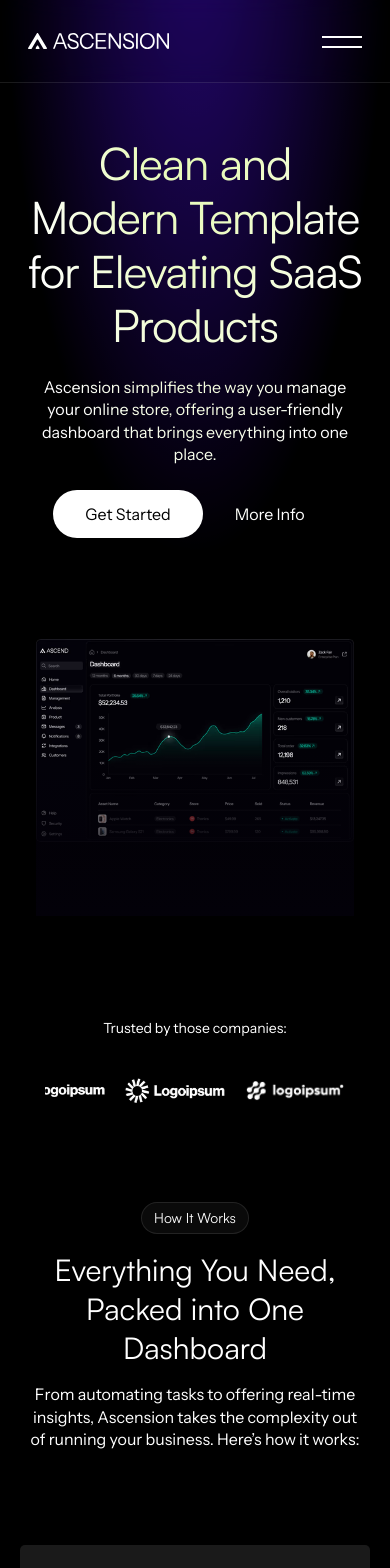
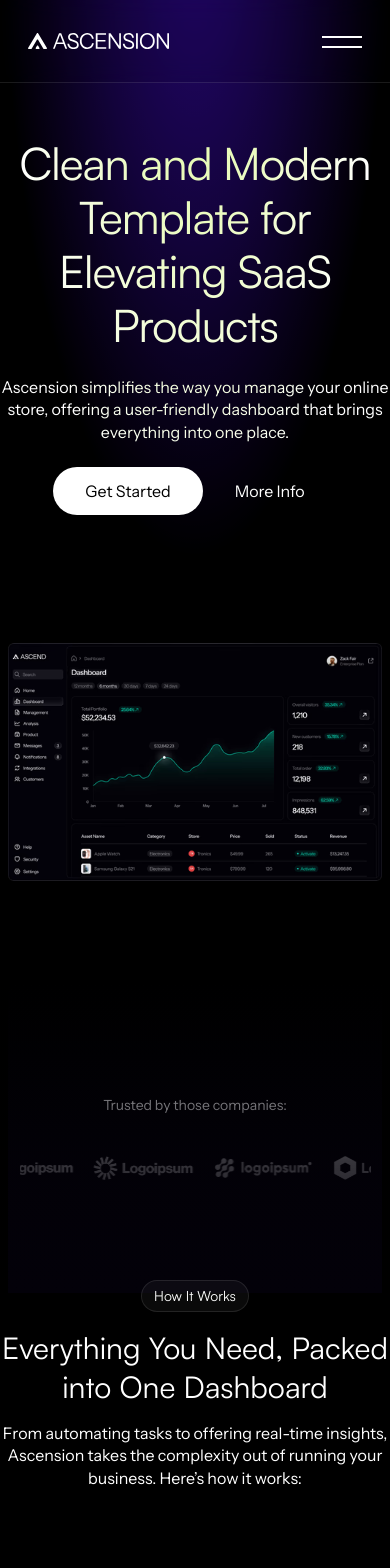
Before and after one commit to Yanmife123/Ascension, a React (Vite) app: page / in a window 390 px wide. Shown: the top 1568 px of the page. Built offline with nearby package versions, Linux system fonts and the light colour scheme.

Commit message:
Added animation to the hero section

```diff
--- a/package.json
+++ b/package.json
@@ -15,6 +15,7 @@
     "embla-carousel-auto-scroll": "^8.6.0",
     "embla-carousel-autoplay": "^8.6.0",
     "embla-carousel-react": "^8.6.0",
+    "motion": "^12.18.1",
     "primereact": "^10.9.5",
     "react": "^19.0.0",
     "react-dom": "^19.0.0",
--- a/src/App.jsx
+++ b/src/App.jsx
@@ -13,16 +13,26 @@ import {
   Final,
   Footer,
 } from "./component";
+import { motion } from "motion/react";
 
 const App = () => {
   return (
     <div className=" bg-black overflow-hidden ">
-      <div className="purple___gradient " />
+      <motion.div
+        initial={{ opacity: 0, height: "1000px" }}
+        animate={{ opacity: 0.46, height: "1360px" }}
+        transition={{
+          delay: 0.5,
+          ease: "easeIn",
+          duration: 0.8,
+        }}
+        className="purple___gradient "
+      />
       <header className="flex__center  paddingX fixed top-0 left-0 w-full py-4  lg:border-b-0 border-b-1  border-b-blurWhite lg:bg-transparent bg-blurBlack backdrop-blur-[10px] z-5 ">
         <Navbar />
       </header>
 
-      <div className="flex__center paddingX try mt-[80px]">
+      <div className="flex__center try mt-[80px]">
         <div className="boxWidth">
           <Hero />
           <Companies />
--- a/src/assets/index.js
+++ b/src/assets/index.js
@@ -14,7 +14,7 @@ import Chart_bar from "./chart-bar.svg";
 import Chart_lne from "./chart-line.svg";
 import magnifying from "./file-magnifying-glass.svg";
 import Square_four from "./squares-four.svg";
-import Background_Gradient from "./nuNdPmlcL83VoB00bmEt8PSo.png";
+import Background_Gradient from "./hero_background1.png";
 import Background_Gradient2 from "./Background_Gradient2.png";
 import Logo_1 from "./Logo_1.png";
 import Logo_2 from "./Logo_2.png";
--- a/src/component/Hero.jsx
+++ b/src/component/Hero.jsx
@@ -1,39 +1,116 @@
 import GetStarted from "./GetStarted";
-import { Hero_image } from "../assets";
+import { Hero_image, Background_Gradient } from "../assets";
+import { delay, easeIn, motion } from "motion/react";
 
 const Hero = () => {
   return (
     <section id="hero" className="paddingY z-2 bg-black opacity-[1]">
       <div className="flex justify-center py-3">
         <div className="w-80% flex flex-col gap-[24px]">
-          <h2 className="font-satoshi md:text-[64px] text-[45px] leading-[1.2em] font-[500] text-white text-center mix-blend-difference tracking-tight ">
+          <motion.h2
+            initial={"hidden"}
+            animate={"visible"}
+            variants={{
+              hidden: {
+                opacity: 0,
+                scale: 1,
+                y: -50,
+                filter: "blur(8px)",
+              },
+              visible: {
+                opacity: 1,
+                scale: 1,
+                y: 0,
+                filter: "blur(0px)",
+              },
+            }}
+            transition={{
+              duration: 1.2,
+              ease: "easeIn",
+            }}
+            className="font-satoshi md:text-[64px] text-[45px] leading-[1.2em] font-[500] text-white text-center mix-blend-difference tracking-tight "
+          >
             Clean and Modern Template <br className="md:block hidden" /> for
             Elevating SaaS Products
-          </h2>
-          <p className="text-white mix-blend-difference font-san font-normal text-base text-center leading-[1.4em]">
+          </motion.h2>
+          <motion.p
+            initial={{ opacity: 0 }}
+            animate={{ opacity: 1 }}
+            transition={{
+              delay: 0.8,
+              duration: 0.2,
+            }}
+            className="text-white mix-blend-difference font-san font-normal text-base text-center leading-[1.4em]"
+          >
             Ascension simplifies the way you manage your online store, offering
             a <br className="md:block hidden" />
             user-friendly dashboard that brings everything into one place.
-          </p>
-          <div className="flex gap-0 items-center justify-center">
+          </motion.p>
+          <motion.div
+            initial={{ opacity: 0, y: -20, filter: "blur(5px)" }}
+            animate={{ opacity: 1, y: 0, filter: "blur(0px)" }}
+            transition={{
+              delay: 1,
+              duration: 0.4,
+              ease: "easeIn",
+            }}
+            className="flex gap-0 items-center justify-center"
+          >
             <GetStarted />
             <div className="text-white mix-blend-difference py-3 px-8 font-sans hover:text-grey transition-[0.3s] cursor-pointer ">
               More Info
             </div>
+          </motion.div>
+        </div>
+      </div>
+      <div className="h-auto py-4 px-2 relative mt-[100px]">
+        <div className="absolute inset-0 bg-gradient-to-b from-black/50 to-transparent"></div>
+        <div className="absolute top-0 left-0 h-full w-full">
+          <div className="relative h-full w-full lg:block hidden">
+            <motion.img
+              initial={{
+                opacity: 0,
+                y: 100,
+              }}
+              animate={{
+                opacity: 1,
+                y: 0,
+              }}
+              transition={{
+                delay: 0.4,
+                duration: 0.9,
+                ease: "easeIn",
+              }}
+              src={Background_Gradient}
+              alt=""
+              className="h-[480px] w-full brightness-120 object-[center right] object-cover mix-blend-lighten mask__gradient absolute top-[-70px] scale-[1.1]"
+            />
           </div>
         </div>
-      </div>
-      <div className="h-auto py-4 px-2  hero__background relative">
-        <div className="absolute inset-0 bg-gradient-to-b from-black/50 to-transparent"></div>
-        {/* <div className="absolute inset-0  transparent_gradient "></div> */}
+
         <div className="flex lg:mt-5 md:mt-3 mt-0 flex-col md:justify-center justify-normal items-center">
           <div className="lg:h-[600px] md:h-[400px] h-[350px] md:w-[80%] w-full relative lg:mix-blend-screen lg:backdrop-blur-[10px]">
-            <img
+            <motion.img
+              initial={{
+                opacity: 0,
+                y: 60,
+                filter: "blur(3px)",
+              }}
+              animate={{
+                opacity: 1,
+                y: 0,
+                filter: "blur(0px)",
+              }}
+              transition={{
+                delay: 0.7,
+                duration: 0.7,
+                ease: "easeIn",
+              }}
               src={Hero_image}
               alt="Hero image"
-              className="h-[inherit] w-full lg:object-contain object-contain relative z-1"
+              className="h-[inhert] w-full lg:object-contain object-contain relative z-1 brightness-200"
             />
-            <div className="absolute h-full w-full top-0 left-0  transparent_gradient z-2"></div>
+            <div className="absolute h-[650px] w-full top-0 left-0  transparent_gradient z-2"></div>
           </div>
         </div>
       </div>
--- a/src/component/Navbar.jsx
+++ b/src/component/Navbar.jsx
@@ -2,13 +2,21 @@ import { useState } from "react";
 
 import data from "../constant/data";
 import { Logo } from "../assets";
+import { motion } from "motion/react";
 
 const Navbar = () => {
   const [menuClicked, setMenuClicked] = useState(false);
 
   return (
     <div className="w-full boxWidth ">
-      <nav
+      <motion.nav
+        initial={{ opacity: 0, y: -10 }}
+        animate={{ opacity: 1, y: 0 }}
+        transition={{
+          delay: 0.7,
+          ease: "easeIn",
+          duration: 0.5,
+        }}
         className={`flex items-center justify-between text-white w-full md:h-[60px] h-[50px] `}
       >
         <div>
@@ -57,7 +65,7 @@ const Navbar = () => {
             }`}
           ></div>
         </div>
-      </nav>
+      </motion.nav>
       <nav
         className={` mt-10  lg:hidden block navPhone ${
           menuClicked ? "block" : "hidden"
```
Also changed, not shown: src/assets/hero_background1.png (renamed from src/assets/nuNdPmlcL83VoB00bmEt8PSo.png), 1 other file (tests, documents, lock files or other folders).
